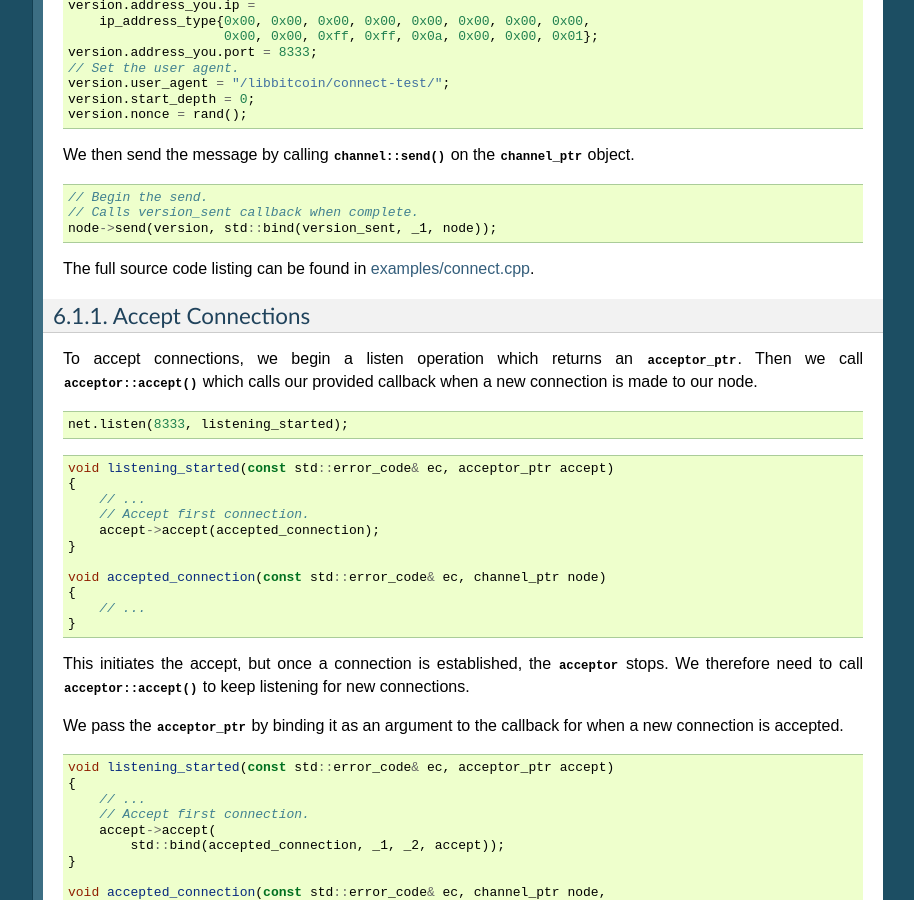
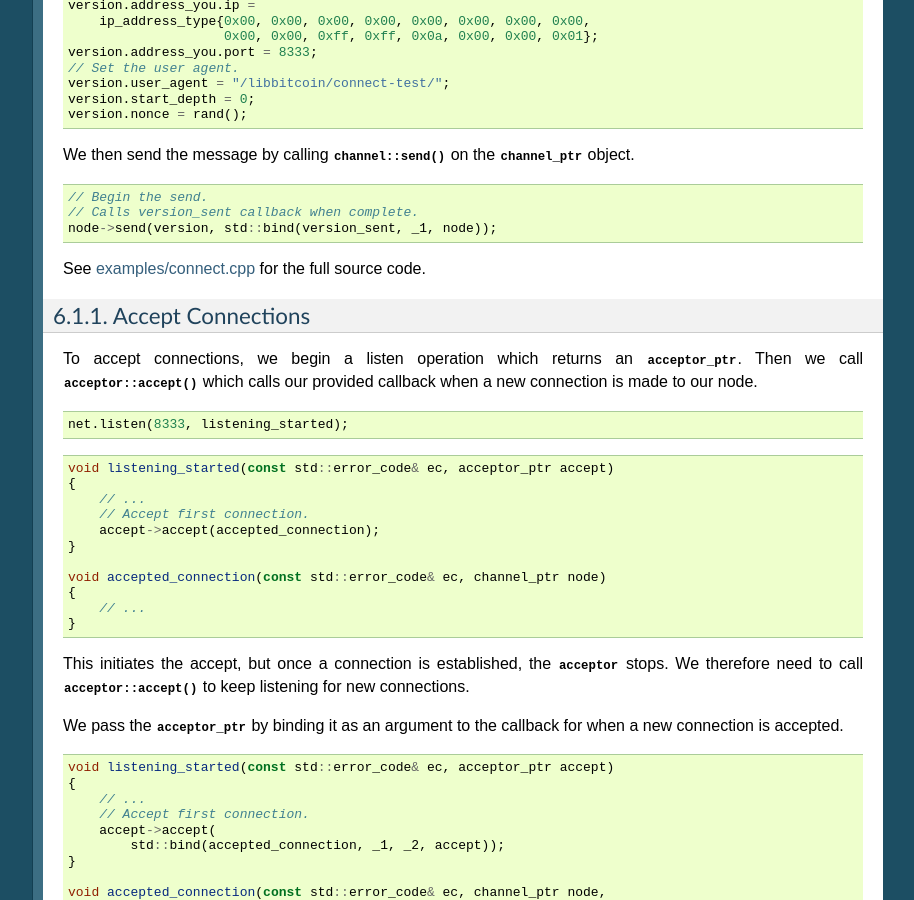
Before and after one commit to timjones47477timjones/libbitcoin-system, a Sphinx documentation site: the page built from doc/sphinx/network.rst, in a window 1280 px wide and 900 px high, scrolled down 1129 px. Shown: the whole window, without its empty margins (187-1101 px from the left). Built offline with Sphinx 7.4.7, drawn with Linux system fonts in a browser that asks for light colours; pages that are not in the unit, such as notebooks, are missing from menus.

Commit message:
doc: more terse description for connect example src.

```diff
--- a/doc/sphinx/network.rst
+++ b/doc/sphinx/network.rst
@@ -89,7 +89,7 @@ We then send the message by calling :func:`channel::send` on the
     // Calls version_sent callback when complete.
     node->send(version, std::bind(version_sent, _1, node));
 
-The full source code listing can be found in :ref:`examples_connect`.
+See :ref:`examples_connect` for the full source code.
 
 Accept Connections
 ------------------
```
